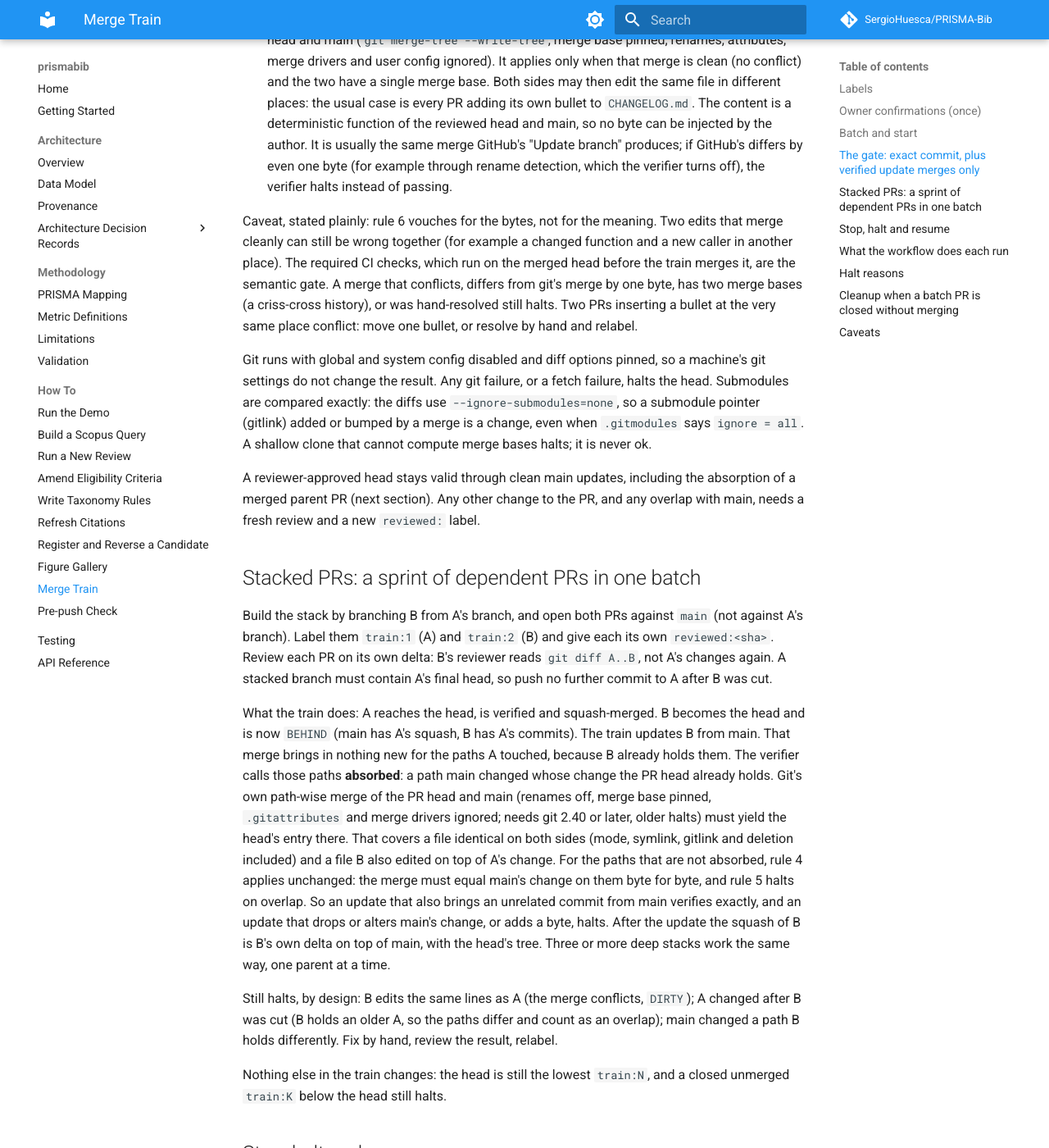
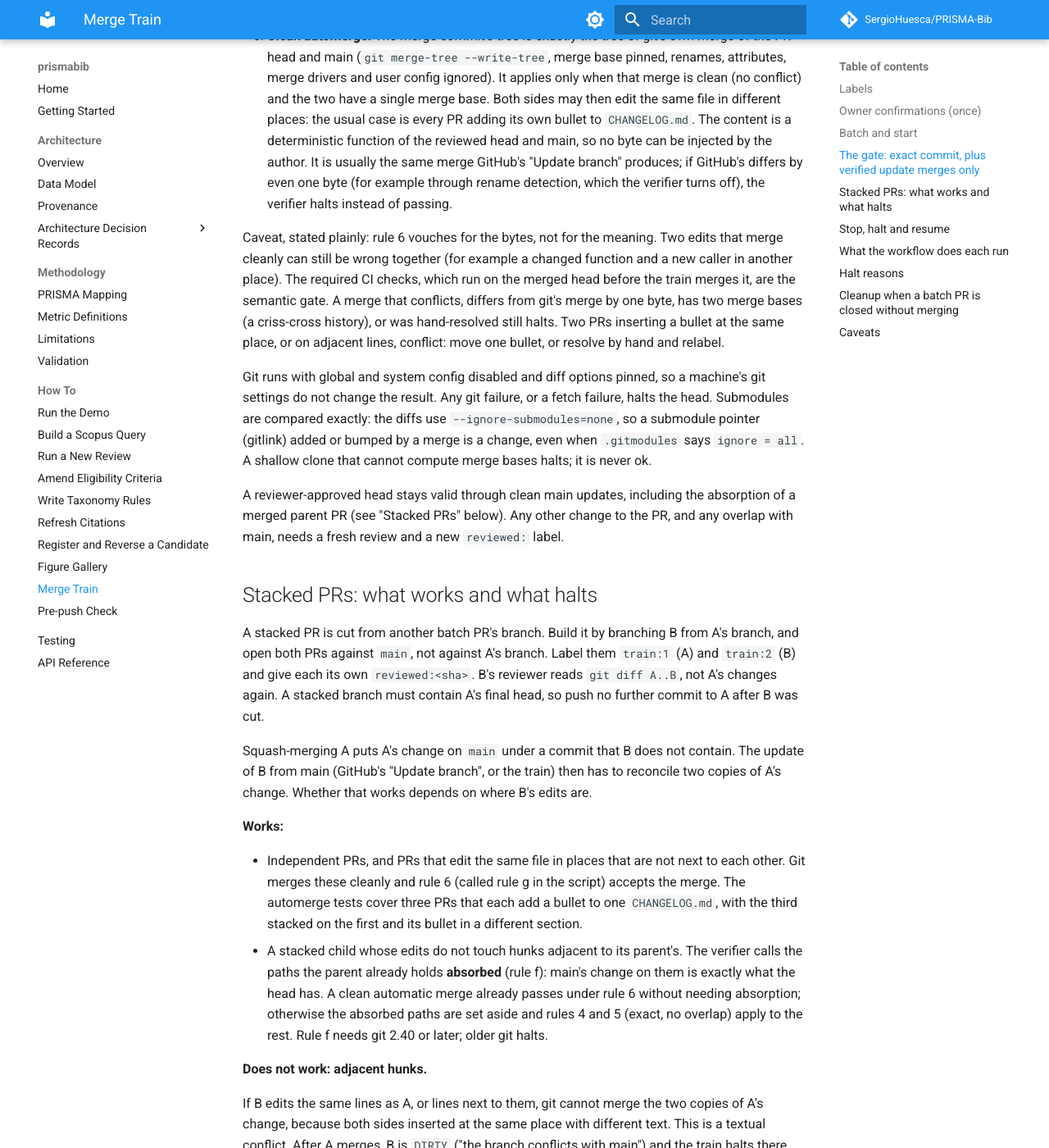
Before and after one commit to SergioHuesca/PRISMA-Bib, an MkDocs documentation site: the page built from docs/how-to/merge-train.md, in a window 1280 px wide and 1400 px high, scrolled down 1764 px. Shown: the whole window at 82% size. Built offline with MkDocs 1.6.1 and Material for MkDocs 9.7.7, drawn with Linux system fonts in a browser that asks for light colours; comment, search, counter and statistics services are not loaded; some of the changed text lies outside the part shown.

Commit message:
docs(train): what stacked PRs can and cannot do (#185)
* docs(train): say what stacked PRs can and cannot do; record the 2026-10-26 batch

Co-Authored-By: Claude Sonnet 5.5 <noreply@anthropic.com>
Claude-Session: https://claude.ai/code/session_01QjNadz7h2UAZ2C2xhuaY8z

* docs(train): fix three wording points found in review (rule 6 naming, #177 halted once, absorption wording)

Co-Authored-By: Claude Sonnet 5.5 <noreply@anthropic.com>
Claude-Session: https://claude.ai/code/session_01QjNadz7h2UAZ2C2xhuaY8z

---------

Co-authored-by: Claude Sonnet 5.5 <noreply@anthropic.com>

````diff
--- a/docs/how-to/merge-train.md
+++ b/docs/how-to/merge-train.md
@@ -8,7 +8,7 @@ This page covers the repository workflow only; it is not part of the research pi
 
 | Label | Meaning |
 |---|---|
-| `train:N` (N = 1 to 3 digits) | Position in a batch. The lowest N among open PRs is the head. Inert until the train starts. |
+| `train:N` (N = 1 to 3 digits) | Position in a batch, not a priority. N is unique within the batch and the numbers are consecutive. The lowest N among open PRs is the head. Two PRs with the same N halt the train. Inert until the train starts. |
 | `reviewed:<40 hex>` | The reviewed head commit: the exact commit whose content the reviewer approved. Exactly one per batch PR. |
 | `train:halted` | Set by the workflow on the head when it stops. While any open PR carries it, every run does nothing. |
 
@@ -64,8 +64,8 @@ main and nothing else. `scripts/train_verify_head.py <R> <head>` decides this. I
    in another place). The required CI checks, which run on the merged head before the train
    merges it, are the semantic gate. A merge that conflicts, differs from git's merge by one
    byte, has two merge bases (a criss-cross history), or was hand-resolved still halts. Two
-   PRs inserting a bullet at the very same place conflict: move one bullet, or resolve by hand
-   and relabel.
+   PRs inserting a bullet at the same place, or on adjacent lines, conflict: move one bullet,
+   or resolve by hand and relabel.
 
 Git runs with global and system config disabled and diff options pinned, so a machine's git
 settings do not change the result. Any git failure, or a fetch failure, halts the head.
@@ -74,36 +74,84 @@ pointer (gitlink) added or bumped by a merge is a change, even when `.gitmodules
 `ignore = all`. A shallow clone that cannot compute merge bases halts; it is never ok.
 
 A reviewer-approved head stays valid through clean main updates, including the absorption of
-a merged parent PR (next section). Any other change to the
+a merged parent PR (see "Stacked PRs" below). Any other change to the
 PR, and any overlap with main, needs a fresh review and a new `reviewed:` label.
 
-## Stacked PRs: a sprint of dependent PRs in one batch
+## Stacked PRs: what works and what halts
 
-Build the stack by branching B from A's branch, and open both PRs against `main` (not
-against A's branch). Label them `train:1` (A) and `train:2` (B) and give each its own
-`reviewed:<sha>`. Review each PR on its own delta: B's reviewer reads `git diff A..B`, not
+A stacked PR is cut from another batch PR's branch. Build it by branching B from A's branch,
+and open both PRs against `main`, not against A's branch. Label them `train:1` (A) and
+`train:2` (B) and give each its own `reviewed:<sha>`. B's reviewer reads `git diff A..B`, not
 A's changes again. A stacked branch must contain A's final head, so push no further commit to
 A after B was cut.
 
-What the train does: A reaches the head, is verified and squash-merged. B becomes the head and
-is now `BEHIND` (main has A's squash, B has A's commits). The train updates B from main. That
-merge brings in nothing new for the paths A touched, because B already holds them. The
-verifier calls those paths **absorbed**: a path main changed whose change the PR head already
-holds. Git's own path-wise merge of the PR head and main (renames off, merge base pinned, `.gitattributes` and merge drivers ignored; needs git 2.40 or later, older halts) must
-yield the head's entry there. That covers a file identical on both sides (mode, symlink,
-gitlink and deletion included) and a file B also edited on top of A's change. For the paths
-that are not absorbed, rule 4 applies unchanged: the merge must equal main's change on them
-byte for byte, and rule 5 halts on overlap. So an update that also brings an unrelated commit
-from main verifies exactly, and an update that drops or alters main's change, or adds a byte,
-halts. After the update the squash of B is B's own delta on top of main, with the head's tree.
-Three or more deep stacks work the same way, one parent at a time.
+Squash-merging A puts A's change on `main` under a commit that B does not contain. The update
+of B from main (GitHub's "Update branch", or the train) then has to reconcile two copies of A's
+change. Whether that works depends on where B's edits are.
 
-Still halts, by design: B edits the same lines as A (the merge conflicts, `DIRTY`); A changed
-after B was cut (B holds an older A, so the paths differ and count as an overlap); main
-changed a path B holds differently. Fix by hand, review the result, relabel.
+**Works:**
+
+- Independent PRs, and PRs that edit the same file in places that are not next to each other.
+  Git merges these cleanly and rule 6 (called rule g in the script) accepts the merge. The automerge tests cover three PRs
+  that each add a bullet to one `CHANGELOG.md`, with the third stacked on the first and its
+  bullet in a different section.
+- A stacked child whose edits do not touch hunks adjacent to its parent's. The verifier calls
+  the paths the parent already holds **absorbed** (rule f): main's change on them is exactly
+  what the head has. A clean automatic merge already passes under rule 6 without needing
+  absorption; otherwise the absorbed paths are set aside and rules 4 and 5 (exact, no overlap)
+  apply to the rest. Rule f needs git 2.40 or later; older git halts.
+
+**Does not work: adjacent hunks.**
+
+If B edits the same lines as A, or lines next to them, git cannot merge the two copies of A's
+change, because both sides inserted at the same place with different text. This is a textual
+conflict. After A merges, B is `DIRTY` ("the branch conflicts with main") and the train halts
+there. Typical cases in this repository: both PRs add a bullet at the top of the same
+CHANGELOG list, or both append tests to the end of one file. Rules f and g verify a merge that
+exists; they cannot resolve a conflict, and the verifier never creates a merge.
+
+Still halts, by design: A changed after B was cut (B holds an older A, so the paths differ and
+count as an overlap); main changed a path B holds differently. Fix by hand, review the result,
+and relabel.
+
+**What happened on 2026-10-26.** PR #182 added rule f and PR #183 added rule g. PR #177 had
+halted once on overlap (a shared `CHANGELOG.md` edit) before #183 was on `main`; after the halt was
+cleared, rule g let its update merge through and it merged. PR #178, stacked on #177, halted `DIRTY` after #177 was squash-merged. The
+GUI of ADR 0035 was then landed as one PR, #184.
+
+**Recommended practice today:**
+
+1. **Land dependent work as one PR.** Put the net change in one branch cut from `main`, and
+   review it once at its head. The individual deltas can still be reviewed separately, with
+   their verdicts cited in the review of the single PR.
+2. **Or merge in sequential batches, restacking in between.** Merge the parent in its own
+   batch. Then, once `main` holds the parent's squash, restack the child:
+
+   ```bash
+   git fetch origin
+   git rebase --onto origin/main <last parent commit> <child branch>
+   git push --force-with-lease
+   ```
+
+   `<last parent commit>` is the final commit of A that B was cut after. The rebase drops A's
+   commits, which `main` now holds as one squash, and keeps B's own commits. Then review the new
+   head's diff against `main`, which is B's own change. Remove the old `reviewed:` label and add
+   `reviewed:<new head>`: the gate needs exactly one, and the old one names a commit that is no
+   longer on the PR. The restacked head is the reviewed commit, so the verifier needs no update
+   merge unless `main` has moved since.
 
 Nothing else in the train changes: the head is still the lowest `train:N`, and a closed
 unmerged `train:K` below the head still halts.
+
+**Not built (options, not promises):**
+
+- **Automatic restacking**: the train could rebase a child onto `main` after its parent merges.
+  Nothing does this today; the restack above is manual.
+- **GitHub's native stacked PRs**: GitHub offers them as a public preview. Before relying on
+  them, check GitHub's current documentation on each of these points: as of this writing, auto-merge
+  is not supported for them; a rebase changes the head commit, which invalidates a `reviewed:`
+  label; GitHub's documentation does not state whether squash merge is supported; and whether they
+  are available for this repository has not been confirmed.
 
 ## Stop, halt and resume
 
@@ -111,12 +159,14 @@ unmerged `train:K` below the head still halts.
   cancel the running workflow run.
 - **Halted**: the workflow labels the head `train:halted` and posts one comment with the reason.
 - **Resume**: fix the cause by hand, then `gh pr edit N --remove-label train:halted` and
-  `gh workflow run "Update behind PRs"`.
+  `gh workflow run "Update behind PRs"`. The label must be removed first, or every run does
+  nothing.
 - **After a rule change**: a head halted by an older verifier is not re-checked on its own,
-  because every run does nothing while `train:halted` is set. Once the new rules are on
-  `main`, remove `train:halted` and dispatch again; the next run verifies the head with the
-  new rules. If the head was halted for an overlap, nothing else is needed (no relabel) when
-  the update merge is now accepted; update the branch from main first if it is `BEHIND`.
+  because every run does nothing while `train:halted` is set. The workflow checks out the
+  default branch, so the scripts it runs are `main`'s. Once the new rules are on `main`, remove
+  `train:halted` and dispatch again; the next run verifies the head with the new rules. If the
+  head was halted for an overlap, nothing else is needed (no relabel) when the update merge is
+  now accepted; update the branch from main first if it is `BEHIND`.
 
 ## What the workflow does each run
 
@@ -152,7 +202,7 @@ updated, and only when it is BEHIND with no running checks. No PR is ever merged
 | Head verification failed: not an ancestor, not on the first-parent chain, not a two-parent merge, a merge of a non-main branch, extra changes, octopus, unknown commit | The head is not the reviewed commit plus main updates. Review the head, then relabel. |
 | Overlap with the PR's own edits | Main changed a file the PR also edits. Review the merged head, then relabel. |
 | Check `<name>` is not passing | A red or cancelled check. Fix it; the train never retries a failed check. |
-| `DIRTY` | The branch conflicts with main. Resolve by hand. |
+| `DIRTY` | The branch conflicts with main. For a stacked child, its hunks touch its parent's. Restack it or merge the stack as one PR (see "Stacked PRs"). |
 | `BLOCKED` with every check green | An unresolved conversation, often a Copilot review thread. Resolve it. |
 | `UNKNOWN` after about 60 s | GitHub did not compute the state. Look at the PR and re-run. |
 | Closed unmerged `train:K` below the head | A batch PR was closed without merging, so the next PR would jump the queue. See the cleanup step. |
@@ -168,6 +218,8 @@ markup from them and truncates them to 60 characters before they reach the log o
 Remove its `train:*` label as part of closing it:
 `gh pr close N && gh pr edit N --remove-label train:K`.
 Otherwise the closed PR halts a later batch loudly, since the next PR would be promoted past it.
+A closed unmerged PR that still carries its `train:K` label keeps halting later runs until the
+label is removed.
 
 ## Caveats
 
````
Also changed, not shown: CHANGELOG.md (+2 -1 lines).
